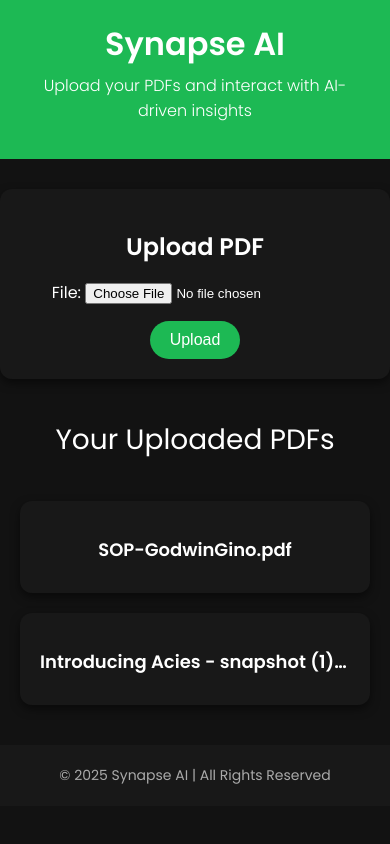
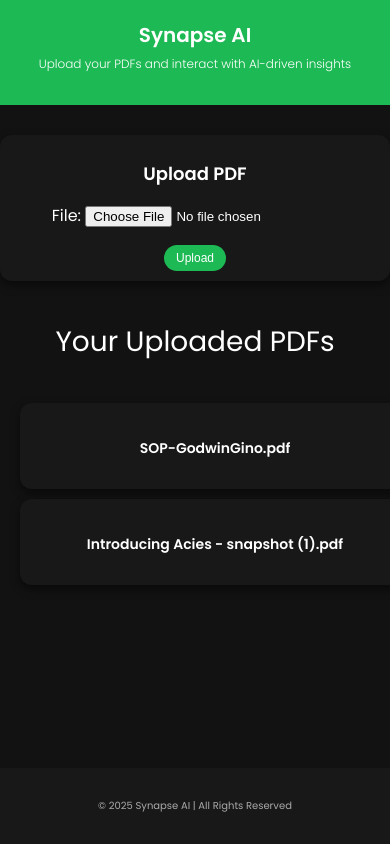
Before and after one commit to godwingino/synapse-ai, a Django app: page / in a window 390 px wide. Run offline with Django 5.2, Linux system fonts and the light colour scheme; data comes from the database, SQL or seed files in the repository; both versions use the stored data as it was after the commit.

Commit message:
ui changes

```diff
--- a/main/templates/home.html
+++ b/main/templates/home.html
@@ -7,10 +7,14 @@
     <title>Synapse AI - Home</title>
     <link href="https://fonts.googleapis.com/css2?family=Poppins:wght@300;400;600&display=swap" rel="stylesheet">
     <style>
-        body {
-            font-family: 'Poppins', sans-serif;
+        /* General styles */
+        body, html {
+            height: 100%;
             margin: 0;
             padding: 0;
+            font-family: 'Poppins', sans-serif;
+            display: flex;
+            flex-direction: column;
             background-color: #121212; /* Spotify-like dark background */
             color: #fff;
         }
@@ -32,6 +36,10 @@
             margin-top: 5px;
             font-size: 16px;
             font-weight: 300;
+        }
+
+        main {
+            flex: 1; /* Allows main content to grow and push the footer down */
         }
 
         .upload-form-container {
@@ -67,11 +75,12 @@
 
         .pdf-grid {
             display: grid;
-            grid-template-columns: repeat(auto-fit, minmax(250px, 1fr));
-            gap: 20px;
+            grid-template-columns: repeat(auto-fill, minmax(250px, 1fr)); /* Adjusts the columns dynamically */
+            gap: 20px; /* Space between cards */
             max-width: 1200px;
             margin: 40px auto;
             padding: 0 20px;
+            gap: 50px;
         }
 
         .pdf-card {
@@ -81,11 +90,12 @@
             box-shadow: 0 4px 10px rgba(0, 0, 0, 0.5);
             text-align: center;
             transition: transform 0.3s, box-shadow 0.3s;
+            width: 100%;
         }
 
         .pdf-card:hover {
             transform: translateY(-5px);
-            box-shadow: 0 8px 15px rgba(0, 0, 0, 0.6);
+            box-shadow: 0 8px 15px rgba(29, 185, 84, 0.8), 0 0 10px rgba(29, 185, 84, 0.6), 0 0 20px rgba(29, 185, 84, 0.5);
         }
 
         .pdf-card a {
@@ -106,13 +116,77 @@
             background-color: #181818;
             text-align: center;
             padding: 20px;
-            margin-top: 40px;
             font-size: 14px;
             color: #aaa;
+            margin-top: auto; /* Pushes the footer to the bottom */
         }
 
-        footer p {
-            margin: 0;
+        /* Media Queries for Responsiveness */
+        @media (max-width: 768px) {
+            header h1 {
+                font-size: 24px;
+            }
+
+            header p {
+                font-size: 14px;
+            }
+
+            .upload-form-container {
+                padding: 15px;
+            }
+
+            .upload-form-container h2 {
+                font-size: 20px;
+            }
+
+            form button {
+                padding: 8px 16px;
+                font-size: 14px;
+            }
+
+            .pdf-card h3 {
+                font-size: 16px;
+            }
+
+            footer {
+                font-size: 12px;
+            }
+        }
+
+        @media (max-width: 480px) {
+            header h1 {
+                font-size: 20px;
+            }
+
+            header p {
+                font-size: 12px;
+            }
+
+            .upload-form-container {
+                padding: 10px;
+            }
+
+            .upload-form-container h2 {
+                font-size: 18px;
+            }
+
+            form button {
+                padding: 6px 12px;
+                font-size: 12px;
+            }
+
+            .pdf-grid {
+                grid-template-columns: repeat(auto-fit, minmax(200px, 1fr));
+                gap: 10px;
+            }
+
+            .pdf-card h3 {
+                font-size: 14px;
+            }
+
+            footer {
+                font-size: 10px;
+            }
         }
     </style>
 </head>
@@ -124,6 +198,8 @@
         <p>Upload your PDFs and interact with AI-driven insights</p>
     </header>
 
+    <!-- Main Content Section -->
+    <main>
         <!-- Upload Form Section -->
         <div class="upload-form-container">
             <h2>Upload PDF</h2>
@@ -147,6 +223,7 @@
                 <p style="text-align: center; font-size: 16px; color: #aaa;">No PDFs uploaded yet. Start by uploading a file above.</p>
             {% endfor %}
         </div>
+    </main>
 
     <!-- Footer Section -->
     <footer>
```
Also changed, not shown: main/templates/pdf_detail.html (+79 -10 lines), db.sqlite3, 2 other files. Lines whose indentation alone changed are shown as unchanged.
